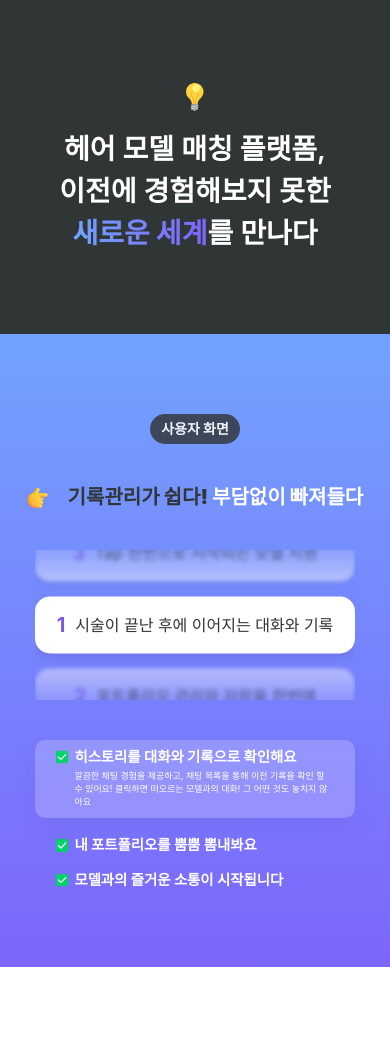
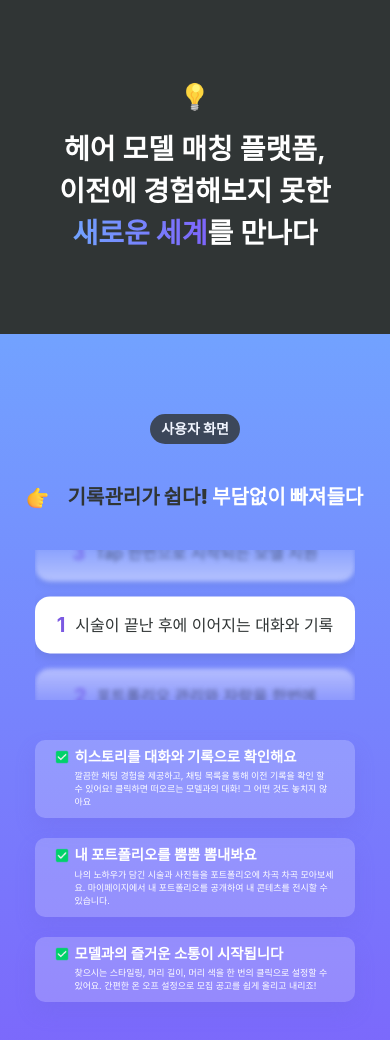
Before and after one commit to JAGORING/memong_, a React (Create React App) app: page / in a window 390 px wide. Shown: the part 2703-3743 px from the top of the page. Before the commit the page ends 3670 px from the top, so only its background shows below. Built offline with nearby package versions, Linux system fonts and the light colour scheme; a web font is replaced by a local one.

Commit message:
point-desc  mobile에서는 ul 다 보이도록

```diff
--- a/src/components/UserViewSection.jsx
+++ b/src/components/UserViewSection.jsx
@@ -75,10 +75,6 @@ export default UserViewSection;
 const Section = styled.section`
   background: ${(props) => props.theme.UserViewBackGrdgroudColor};
   padding: 80px 0;
-  ${breakpoints.medium} {
-  }
-  ${breakpoints.small} {
-  }
 
   .title {
     width: 240px;
@@ -270,18 +266,21 @@ const SlidePoints = styled.div`
     }
     ${breakpoints.small} {
       .point-desc {
+        width: 320px !important;
+
         padding-left: 20px;
         &:not(:first-of-type) {
           margin-top: 20px;
         }
-        &.active {
-          width: 320px;
-          border-radius: 10px;
-          padding: 10px 20px;
+          box-shadow: 0px 10px 20px 0px #6b66e33d;
+          background-color: #ffffff33;
+
+          height: 100%;
+          border-radius: 10px !important;
+          padding: 10px 20px !important;
           .point-desc-title {
             font-weight: 700;
           }
-        }
         .point-desc-title {
           gap:5px;
           img {
@@ -291,11 +290,15 @@ const SlidePoints = styled.div`
           font-size: 0.9rem;
           font-weight: 700;
           p {
+              display: block;
             margin: 5px 0 0;
             font-size: 0.56rem;
             line-height: 13px;
           }
         }
+      }
+
+
   }
 `;
 
```
